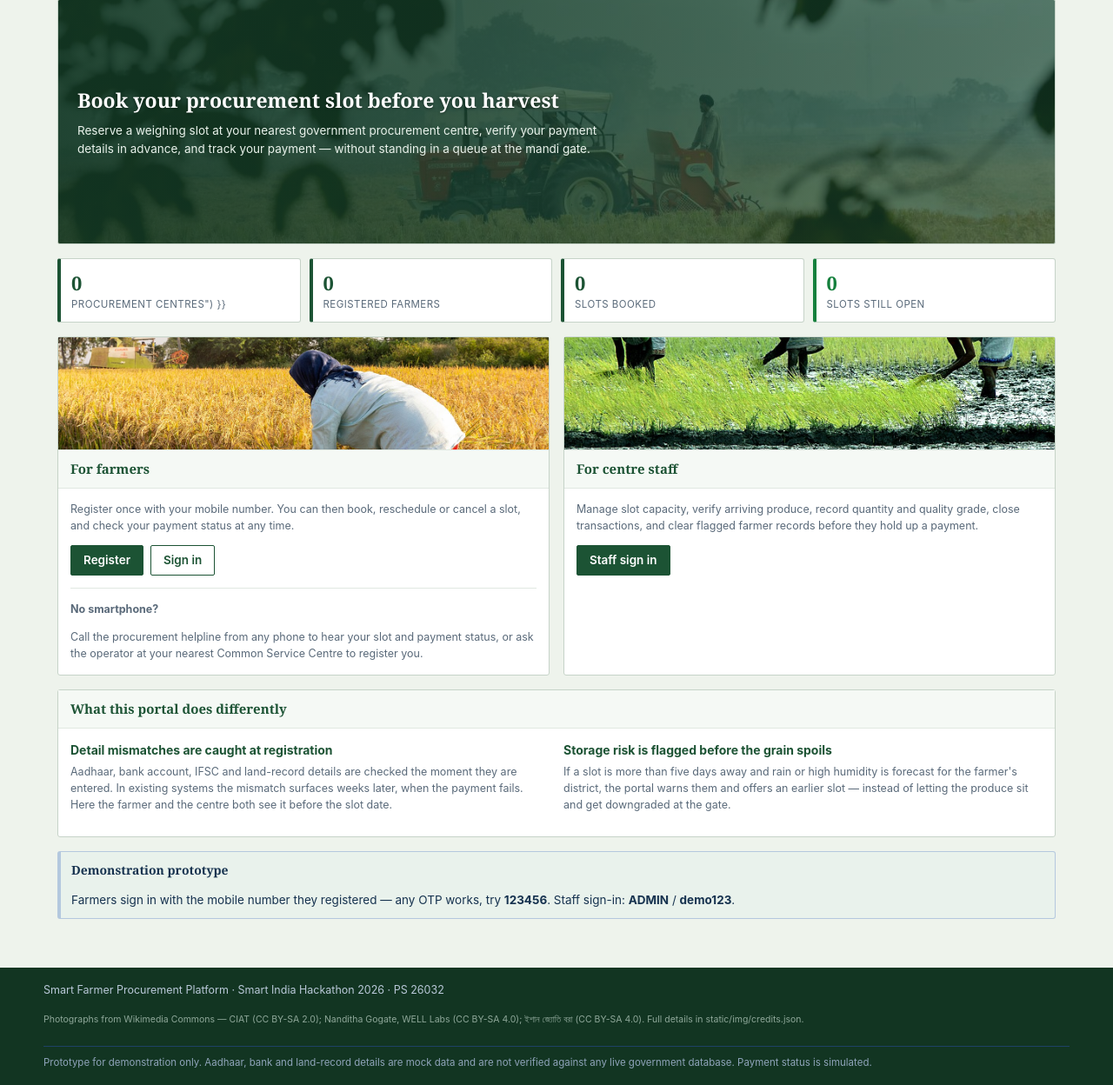
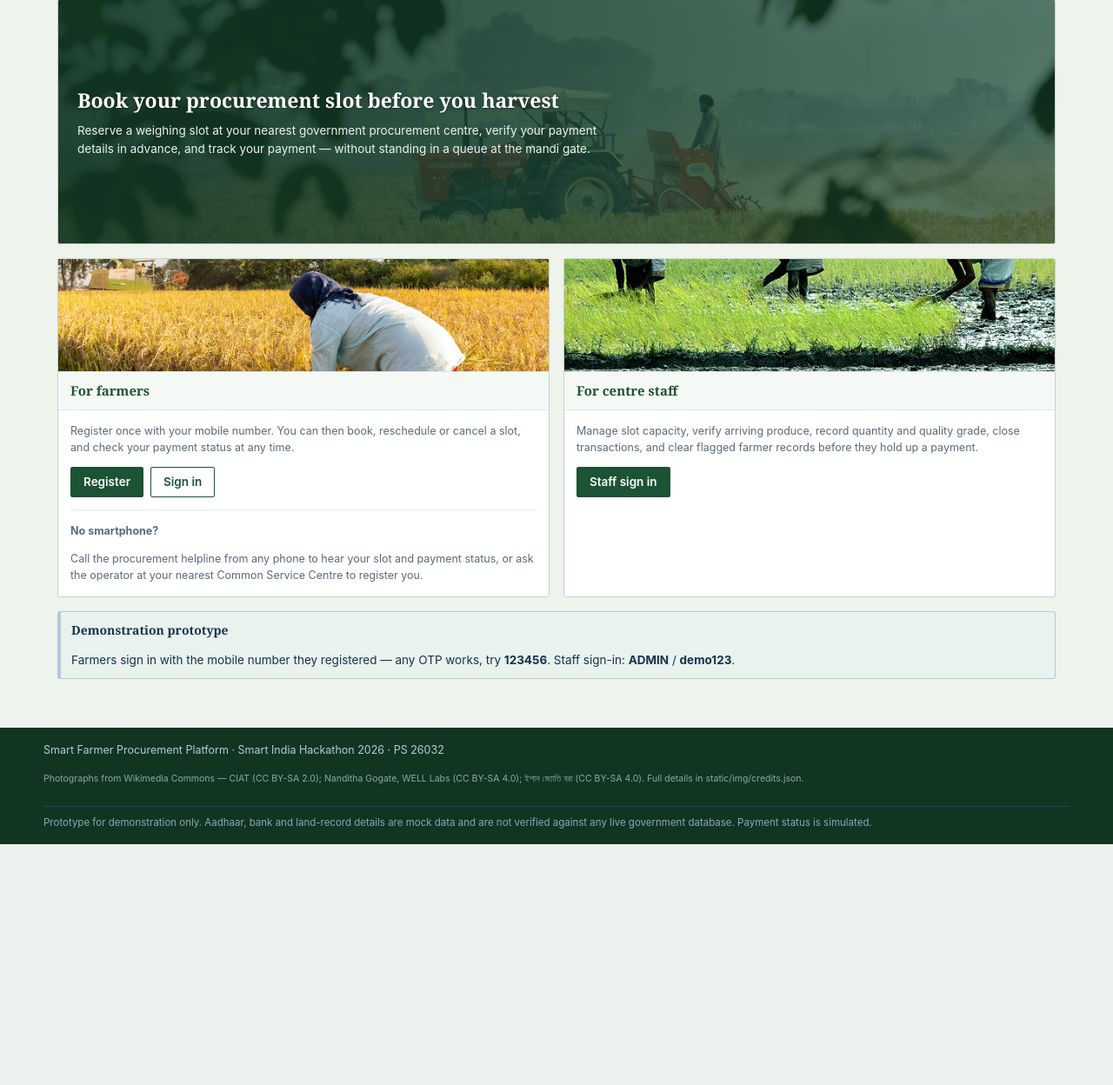
Before and after one commit to siddhulaheja-ctrl/farmer-procurement-platform, a Flask app: page / in a window 1280 px wide. Shown: the part 167-1415 px from the top of the page at 87% size. After the commit the page ends 1138 px from the top, so only its background shows below. Run offline with Flask 3, Linux system fonts and the light colour scheme; data that the repository does not hold is empty.

Commit message:
trim the home page, fix two mangled translation wrappers
The bulk pass that wrapped strings in t() ran over two of them twice, so
they rendered as literal markup - the storage risk heading came out as
"Storage risk warning") }}" on a farmer's own booking page.

Drop the headline stat row and the "what this portal does differently"
panel from the home page. The stats still sit on both dashboards, where
they are about you rather than about the database.

```diff
--- a/app.py
+++ b/app.py
@@ -163,15 +163,7 @@
 
     @app.route("/")
     def home():
-        stats = {
-            "centres": query("SELECT COUNT(*) c FROM procurement_centres", one=True)["c"],
-            "farmers": query("SELECT COUNT(*) c FROM farmers", one=True)["c"],
-            "bookings": query("SELECT COUNT(*) c FROM bookings", one=True)["c"],
-            "slots_open": query(
-                "SELECT COALESCE(SUM(max_capacity - booked_count),0) c FROM slots"
-                " WHERE date >= ?", (date.today().isoformat(),), one=True)["c"],
-        }
-        return render_template("home.html", stats=stats)
+        return render_template("home.html")
 
     @app.route("/login", methods=["GET", "POST"])
     def login():
--- a/templates/farmer/booking.html
+++ b/templates/farmer/booking.html
@@ -12,7 +12,7 @@
 
 {% if risk and risk.level == 'high' %}
 <div class="notice error">
-  <h3>{{ t("Storage risk") }} warning") }}</h3>
+  <h3>{{ t("Storage risk warning") }}</h3>
   <p>{{ risk.reason }}</p>
   <p style="margin-bottom:0">
   {{ t("Move to an earlier slot if one is free, or store the produce on a raised platform under a waterproof cover until your slot date.") }}
--- a/templates/home.html
+++ b/templates/home.html
@@ -9,13 +9,6 @@
     <h2>{{ t("Book your procurement slot before you harvest") }}</h2>
     <p>{{ t("Reserve a weighing slot at your nearest government procurement centre, verify your payment details in advance, and track your payment — without standing in a queue at the mandi gate.") }}</p>
   </div>
-</div>
-
-<div class="stat-row">
-  <div class="stat"><div class="n">{{ stats.centres }}</div><div class="l">{{ t("Procurement centre") }}s") }}</div></div>
-  <div class="stat"><div class="n">{{ stats.farmers }}</div><div class="l">{{ t("Registered farmers") }}</div></div>
-  <div class="stat"><div class="n">{{ stats.bookings }}</div><div class="l">{{ t("Slots booked") }}</div></div>
-  <div class="stat good"><div class="n">{{ stats.slots_open }}</div><div class="l">{{ t("Slots still open") }}</div></div>
 </div>
 
 <div class="login-split">
@@ -45,35 +38,10 @@
     <h2>{{ t("For centre staff") }}</h2>
     <div class="card-body">
       <p class="small muted">
-        Manage slot capacity, verify arriving produce, record quantity and quality grade, close
-        transactions, and clear flagged farmer records before they hold up a payment.
+        {{ t("Manage slot capacity, verify arriving produce, record quantity and quality grade, close transactions, and clear flagged farmer records before they hold up a payment.") }}
       </p>
       <div class="btn-row">
         <a class="btn" href="{{ url_for('admin_login') }}">{{ t("Staff sign in") }}</a>
-      </div>
-    </div>
-  </div>
-</div>
-
-<div class="card">
-  <h2>What this portal does differently</h2>
-  <div class="card-body">
-    <div class="grid two">
-      <div>
-        <h3 style="font-size:14px;color:var(--navy);margin:0 0 4px">Detail mismatches are caught at registration</h3>
-        <p class="small muted" style="margin-top:0">
-          Aadhaar, bank account, IFSC and land-record details are checked the moment they are
-          entered. In existing systems the mismatch surfaces weeks later, when the payment fails.
-          Here the farmer and the centre both see it before the slot date.
-        </p>
-      </div>
-      <div>
-        <h3 style="font-size:14px;color:var(--navy);margin:0 0 4px">{{ t("Storage risk") }} is flagged before the grain spoils</h3>
-        <p class="small muted" style="margin-top:0">
-          If a slot is more than five days away and rain or high humidity is forecast for the
-          farmer's district, the portal warns them and offers an earlier slot &mdash; instead of
-          letting the produce sit and get downgraded at the gate.
-        </p>
       </div>
     </div>
   </div>
```
